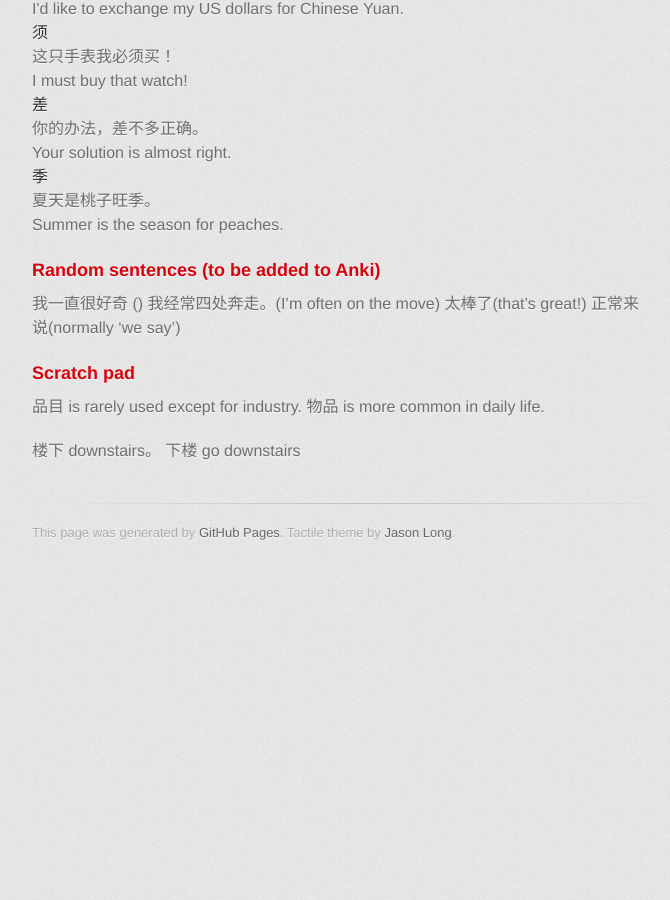
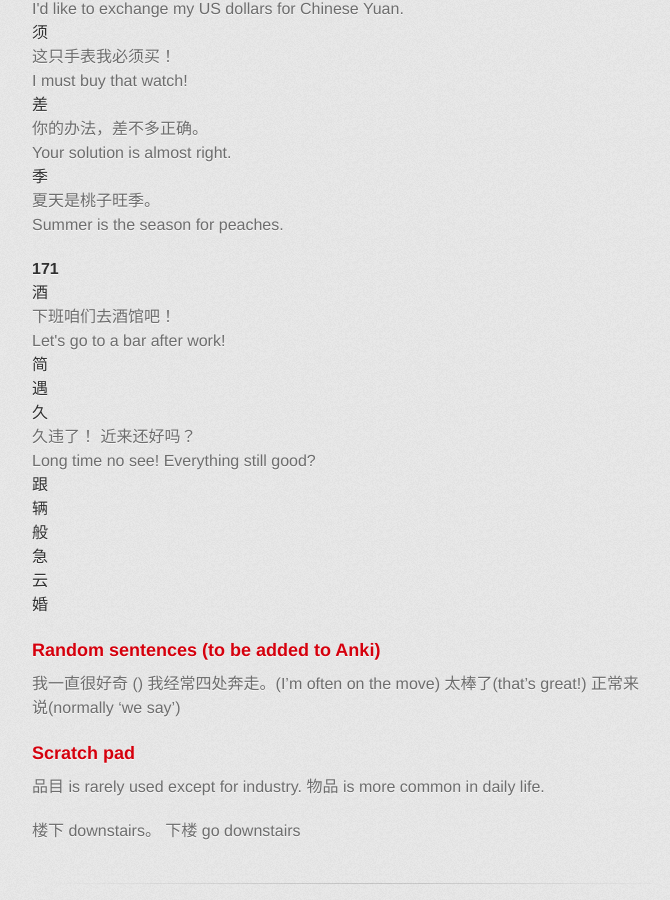
Before and after one commit to axiomiety/axiomiety.github.io, a Jekyll site: the page built from llog/mandarin.markdown, in a window 1280 px wide and 900 px high, scrolled down 12060 px. Shown: the whole window, without its empty margins (298-968 px from the left). Built offline with Jekyll 4.4.1, drawn with Linux system fonts in a browser that asks for light colours; nearby versions of some CDN libraries; some web fonts are replaced; before the commit the page ends 12632 px from its top, so only the background shows below that.

Commit message:
mandarin

```diff
--- a/llog/mandarin.markdown
+++ b/llog/mandarin.markdown
@@ -594,6 +594,42 @@ Character|Sentence|Translation
   <dd>夏天是桃子旺季。</dd>
   <dd>Summer is the season for peaches.</dd>
 </dl>
+
+#### 171
+
+<dl>
+  <dt>酒</dt>
+  <dd>下班咱们去酒馆吧！</dd>
+  <dd>Let's go to a bar after work!</dd>
+  <dt>简</dt>
+  <dd></dd>
+  <dd></dd>
+  <dt>遇</dt>
+  <dd></dd>
+  <dd></dd>
+  <dt>久</dt>
+  <dd>久违了！ 近来还好吗？</dd>
+  <dd>Long time no see! Everything still good?</dd>
+  <dt>跟</dt>
+  <dd></dd>
+  <dd></dd>
+  <dt>辆</dt>
+  <dd></dd>
+  <dd></dd>
+  <dt>般</dt>
+  <dd></dd>
+  <dd></dd>
+  <dt>急</dt>
+  <dd></dd>
+  <dd></dd>
+  <dt>云</dt>
+  <dd></dd>
+  <dd></dd>
+  <dt>婚</dt>
+  <dd></dd>
+  <dd></dd>
+</dl>
+
 <!--
 <dl>
   <dt></dt>
```
